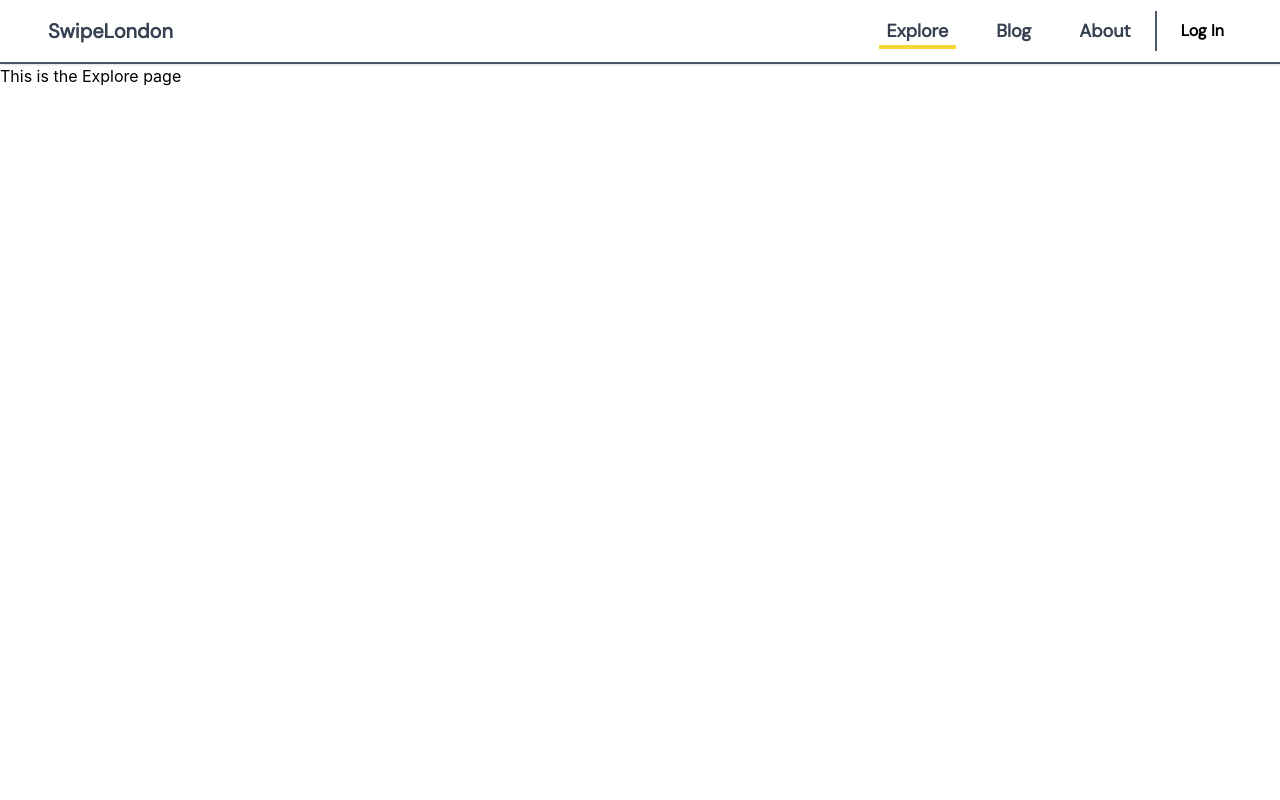
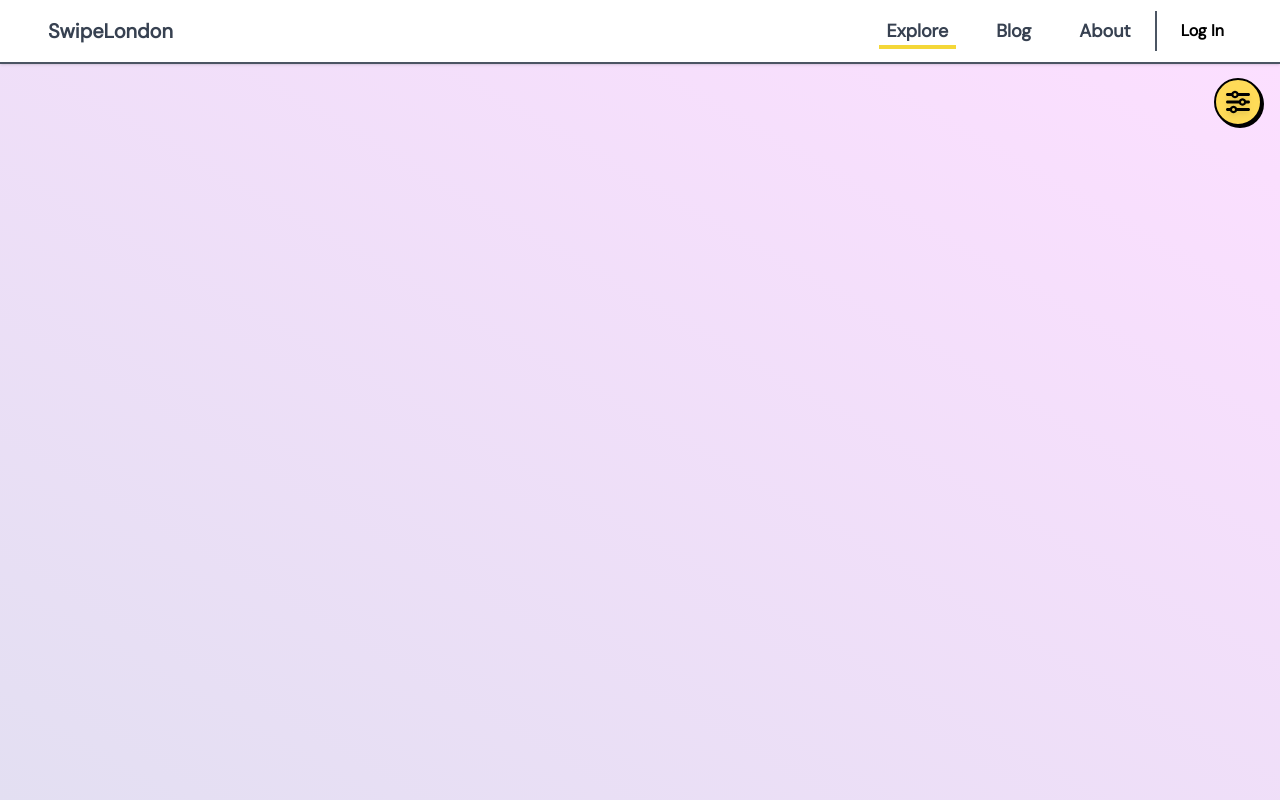
Before and after one commit to MickyDore/SwipeLondon, a React (Vite) app: page /explore in a window 1280 px wide. Built offline with nearby package versions, Linux system fonts and the light colour scheme.

Commit message:
Adding font awesome icons, underline style and layout for the explore page

```diff
--- a/src/components/Hero.tsx
+++ b/src/components/Hero.tsx
@@ -1,3 +1,5 @@
+import './hero.css';
+
 import SwipeSVG from '/src/assets/images/swipe.svg';
 
 export default function Hero() {
@@ -12,10 +14,10 @@ export default function Hero() {
         <div className="flex-1 min-h-full flex flex-col justify-center items-center">
           <p className="text-3xl text-center mb-2">Never again say the words</p>
           <p className="font-bold text-7xl text-center mx-auto">
-            What do you wanna do tonight?
+            <span className="ThickUnderline">What do you wanna do tonight?</span>
           </p>
           <div className="mt-20 flex justify-center">
-            <button type="button" className="rounded-md bg-black mr-8">
+            <button type="button" className="rounded-md bg-black">
               <span className="font-bold block -translate-x-1 -translate-y-1 rounded-md border-2 border-black bg-pastel-yellow-400 hover:bg-pastel-yellow-700 p-4 text-2xl transition-all  active:translate-x-0 active:translate-y-0">
                 Find date ideas now
               </span>
--- a/src/components/hero.css
+++ b/src/components/hero.css
@@ -7,3 +7,8 @@
   height: 4px;
   background-color: #f4d738;
 }
+
+.ThickUnderline {
+  text-decoration: none;
+  box-shadow: inset 0px -30px 0px #ff7a5c3f;
+}
--- a/src/pages/Explore.tsx
+++ b/src/pages/Explore.tsx
@@ -1,5 +1,21 @@
-import React from 'react';
+import { FontAwesomeIcon } from '@fortawesome/react-fontawesome';
 
 export default function Explore() {
-  return <>This is the Explore page</>;
+  return (
+    <div className="w-full h-full relative font-sans bg-gradient-to-bl from-pastel-pink-200  to-pastel-purple-200">
+      <button
+        type="button"
+        className="rounded-full absolute right-4 top-4 w-12 h-12 bg-black"
+      >
+        <span className="font-bold flex -translate-x-[2px] -translate-y-[2px] rounded-full w-12 h-12 border-2 border-black bg-pastel-yellow-400 hover:bg-pastel-yellow-700 items-center justify-center text-2xl transition-all active:translate-x-0 active:translate-y-0">
+          <FontAwesomeIcon
+            className="drop-shadow-md w-6 h-6"
+            icon="sliders"
+            title="Filter your search results"
+          />
+        </span>
+      </button>
+      <div className="w-fullh-full"></div>
+    </div>
+  );
 }
--- a/src/utils/icons.js
+++ b/src/utils/icons.js
@@ -1,6 +1,11 @@
 import { library } from '@fortawesome/fontawesome-svg-core';
-import { faFire, faHeartCrack } from '@fortawesome/free-solid-svg-icons';
+import {
+  faBars,
+  faFire,
+  faHeartCrack,
+  faSliders,
+} from '@fortawesome/free-solid-svg-icons';
 
-library.add(faHeartCrack, faFire);
+library.add(faHeartCrack, faFire, faSliders, faBars);
 
 export default library;
--- a/tailwind.config.js
+++ b/tailwind.config.js
@@ -44,6 +44,13 @@ module.exports = {
           800: '#E3A018',
           DEFAULT: '#F4D738',
         },
+        'pastel-red': {
+          200: '#F8D6B3',
+          400: '#FFA07A',
+          700: '#FF7A5C',
+          800: '#FF6B6B',
+          DEFAULT: '#FF7A5C',
+        },
       },
     },
   },
```
